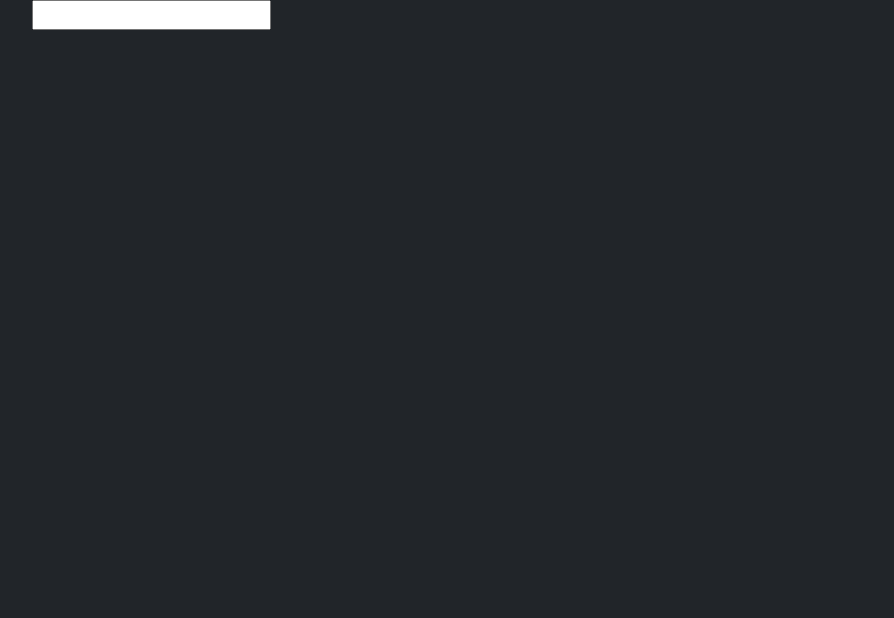
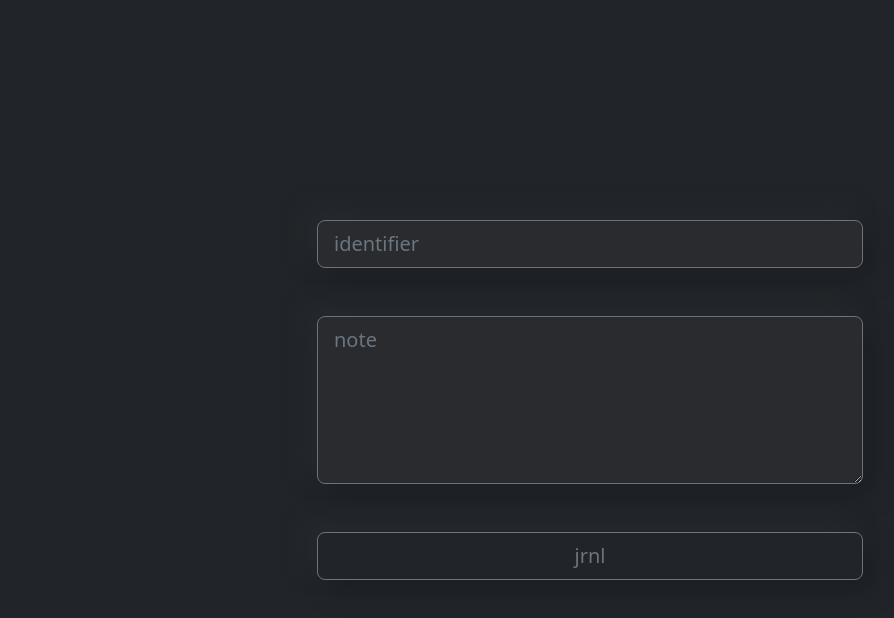
Before and after one commit to artonoximee/jrnl, a React (Create React App) app: page / in a window 1280 px wide. Shown: the top 618 px of the page, without its empty margins (50-944 px from the left). Built offline with nearby package versions, Linux system fonts and the light colour scheme.

Commit message:
layout is set and firebase is configured

```diff
--- a/src/components/JrnlForm.js
+++ b/src/components/JrnlForm.js
@@ -7,7 +7,27 @@
 
   return(
     <>
-    <input />
+    <div className="row align-items-center justify-content-center" style={{minHeight: "100vh"}}>
+      <div className="col-lg-6 col-md-10">
+        <form>
+          <input
+            type="text"
+            className="form-control form-control-lg text-light border-secondary"
+            placeholder="identifier"
+          />
+
+          <textarea
+            type="text"
+            rows="5"
+            placeholder="note"
+            className="mt-5 form-control form-control-lg text-light border-secondary"
+          />
+
+          <button className="btn btn-lg btn-outline-secondary mt-5 w-100">jrnl</button>
+        </form>
+      </div>
+    </div>
+
     </>
   )
 }
--- a/src/index.css
+++ b/src/index.css
@@ -1,3 +1,18 @@
 body {
   background-color: #212529 !important;
 }
+
+.form-control, .btn {
+  box-shadow:  11px 11px 22px #1c1f23,
+             -11px -11px 22px #262b2f;
+}
+
+input[type=text], textarea {
+  background-color: #2a2b2f !important;
+}
+
+.form-control:focus, .form-select:focus {
+  border-color: #555555 !important;
+  box-shadow:  11px 11px 22px #1c1f23,
+             -11px -11px 22px #262b2f !important;
+}
```
Also changed, not shown: src/config/firebase.js (added, +17 -0 lines).
